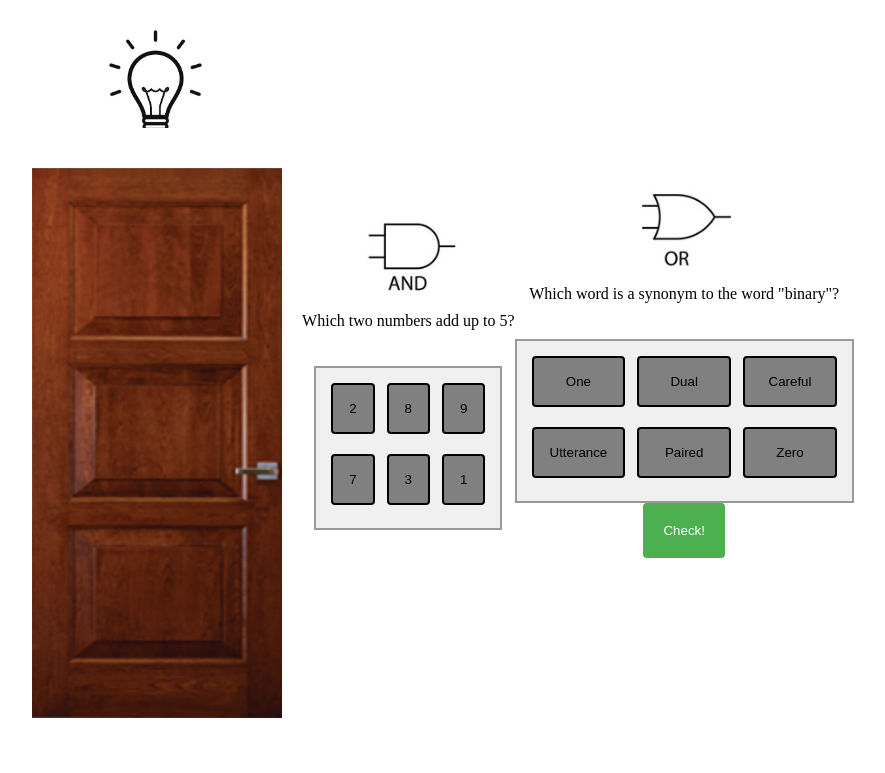
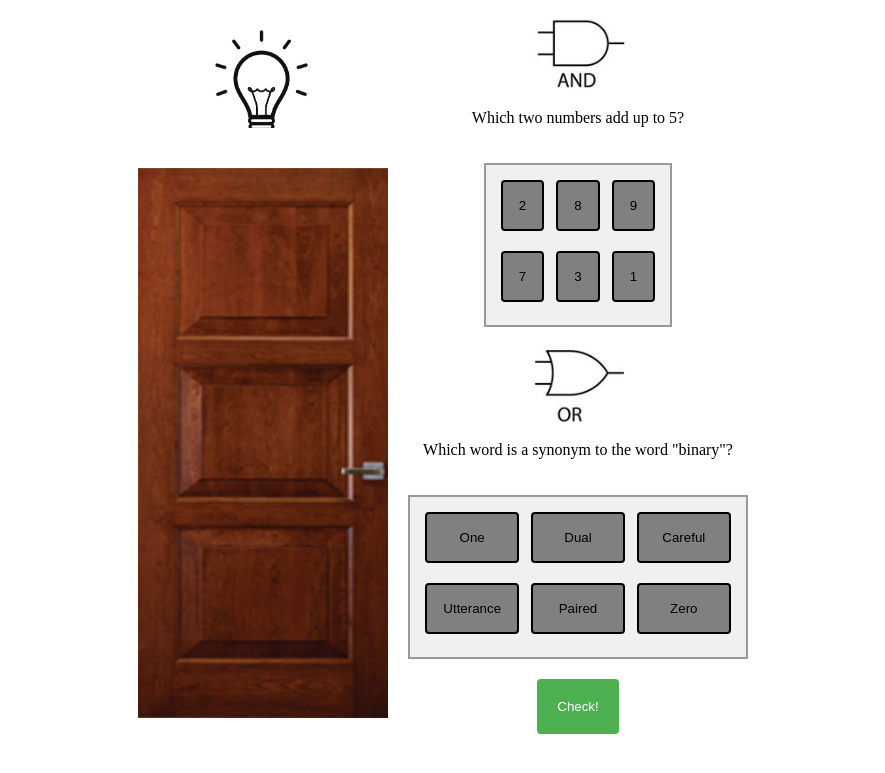
Before and after one commit to samhita-l/warmup2, a Jekyll site: the page project/logicGates.html, which Jekyll copies as it is, in a window 1280 px wide. Shown: the top 773 px of the page, without its empty margins (207-1092 px from the left). Built offline with Jekyll 4.4.1, drawn with Linux system fonts in a browser that asks for light colours.

Commit message:
Changed layout

```diff
--- a/project/logicGates.html
+++ b/project/logicGates.html
@@ -107,12 +107,14 @@
             border: none; /* No border */
             border-radius: 4px; /* Optional: Add rounded corners */
             cursor: pointer; /* Change cursor to pointer on hover */
+            margin-top: 20px; /* Adjusted margin from the button container */
         }
 
         /* Style for the Check button on hover */
         #check:hover {
             background-color: #45a049; /* Darker green background color on hover */
         }
+
     </style>
 </head>
 
@@ -133,8 +135,7 @@
           <button class="my-button" id="b5" onclick="toggle5Value(this);">3</button>
           <button class="my-button" id="b6" onclick="toggle6Value(this);">1</button>
         </div>
-        </div>
-        <div class="text-buttons">
+        <br>
         <img src="or.png">
         <p>Which word is a synonym to the word "binary"?</p>
         <div class="button-container">
@@ -148,6 +149,7 @@
         <button id="check" onclick="checkAnswer()">Check!</button>
         </div>
     </div>
+  </body>
   <script>
 
 
```
Lines whose indentation alone changed are shown as unchanged.
